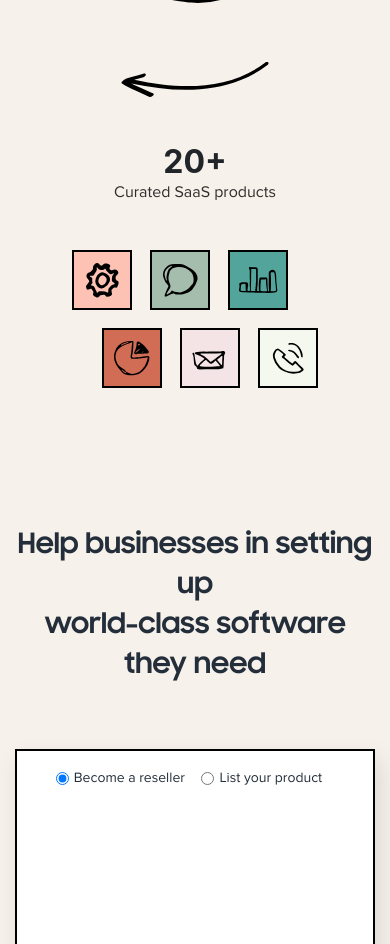
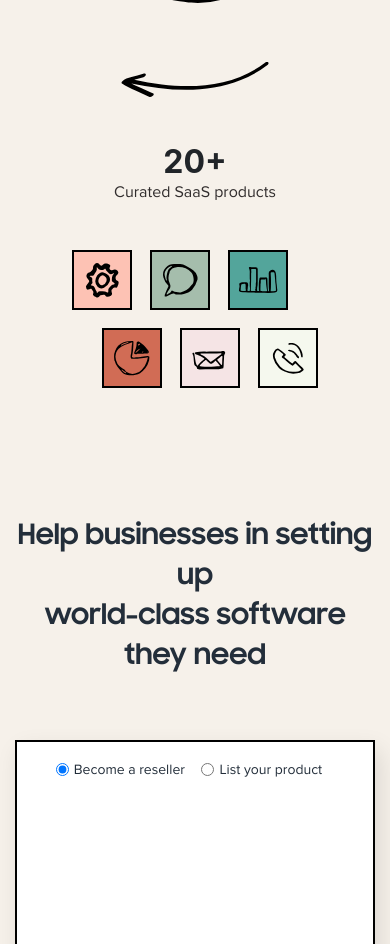
Before and after one commit to walkoverweb/Integrators.web, a plain HTML site: page index.html in a window 390 px wide. Shown: the part 1056-2000 px from the top of the page. Drawn offline with Linux system fonts and the light colour scheme; a script that the page names is missing; files whose address does not match are found by name.

Commit message:
design changes

```diff
--- a/assets/css/style.css
+++ b/assets/css/style.css
@@ -115,7 +115,8 @@ h1,h2,h3,h4,h5,h5,p,ul,ol,figure{
 }
 section{
     display: flex;
-    min-height: 98vh;
+    min-height: 96vh;
+    padding:70px 0px;
 }
 /* Background-color */
 .bg-color{
@@ -143,9 +144,11 @@ section{
     font-family: "ProximaNova-Regular";
 }
 
-/* .custome-container{
-    max-width: 1440px;
-} */
+.custome-container{
+    display: flex;
+    flex-direction: column;
+    justify-content: center;
+}
 
 @media only screen and (max-width: 992px) {
     .section-top .section-heading {
@@ -156,6 +159,7 @@ section{
         font-size: 18px;
         line-height: 20px;
     }
+    section{padding:0px;}
 }
 /* Header */
 .top-header{
--- a/index.html
+++ b/index.html
@@ -47,7 +47,7 @@
 
     <!-- Section About::START -->
     <section id="integrators">
-        <div class="container m-auto custome-container">
+        <div class="container custome-container">
             <div class="row">
                 <div class="col-lg-12">
                     <div class="section-top text-center">
@@ -91,7 +91,7 @@
 
     <!-- Section Help::START -->
     <section id="help" class="bg-color">
-        <div class="container m-auto custome-container">
+        <div class="container custome-container">
             <div class="row">
                 <div class="col-lg-12">
                     <div class="section-top text-center">
@@ -148,7 +148,7 @@
 
     <!-- Section Policy::START -->
     <section id="policy" class="bg-white d-none">
-        <div class="container m-auto custome-container">
+        <div class="container custome-container">
             <div class="row">
                 <div class="col-lg-12 py-5">
                     <div class="section-top text-center">
```
